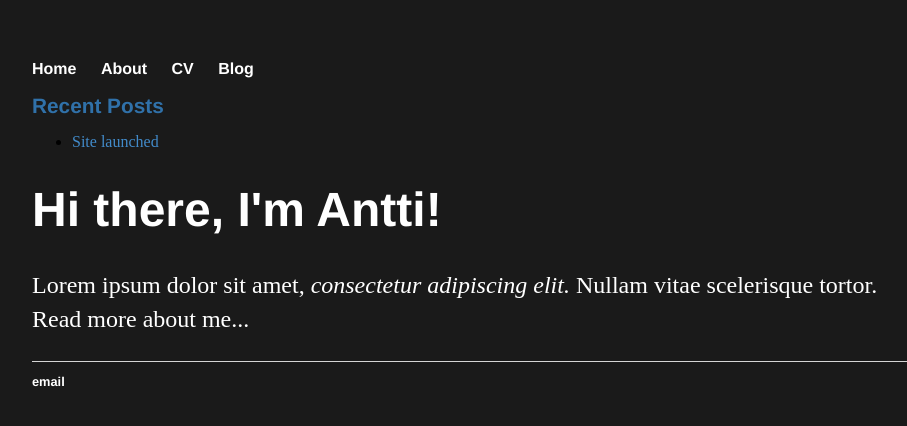
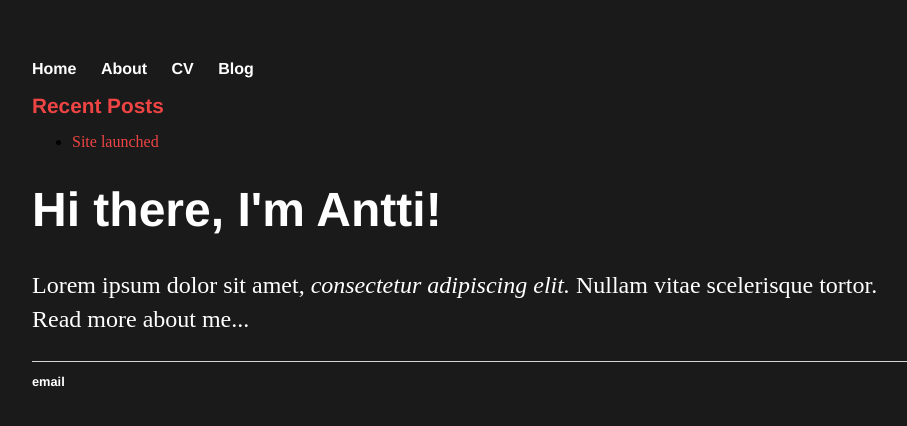
Before and after one commit to plantecophys/plantecophys, a Jekyll site: the page built from index.html, in a window 1280 px wide. Shown: the top 426 px of the page, without its empty margins (160-1067 px from the left). Built offline with Jekyll 4.4.1, drawn with Linux system fonts in a browser that asks for light colours; the list of posts is cut into pages by our own code.

Commit message:
Update main.css

```diff
--- a/css/main.css
+++ b/css/main.css
@@ -44,13 +44,14 @@ ul.posts li {
     list-style: none;
     color: #cccccc;
 }
+<!--sivupalkki_alkaa--!>
 .sidebar h1 {
     color: #ee4444;
     font-size: 1.3em;
 }
 
 .sidebar a {
-    color: #428bca;
+    color: #ee4444;
 }
 
 .sidebar li {
@@ -67,6 +68,7 @@ ul.posts li {
 }
 
 .well h1 {
-    color: #3071a9;
+    color: #ee4444;
     font-size: 1.3em;
 }
+<!--sivupalkki_loppuu--!>
```
